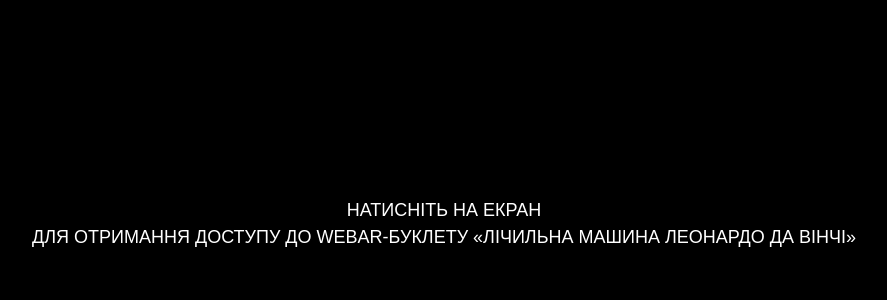
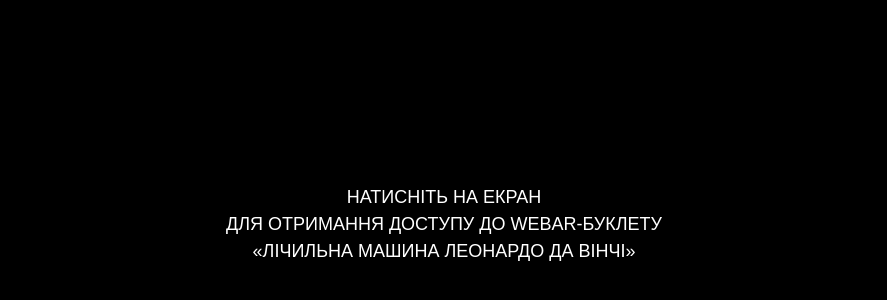
Before and after one commit to UndetectedMax/MyFirstProject, a plain HTML site: page index.html in a window 1280 px wide. Shown: the part 176-476 px from the top of the page, without its empty margins (196-1083 px from the left). Drawn offline with nearby package versions, Linux system fonts and the light colour scheme.

Commit message:
Changed by GitHub

```diff
--- a/index.html
+++ b/index.html
@@ -28,7 +28,9 @@
             ">
            Натисніть на екран
             <br>
-            для отримання доступу до WebAR-буклету «Лічильна машина Леонардо Да Вінчі»
+            для отримання доступу до WebAR-буклету
+            <br>
+            «Лічильна машина Леонардо Да Вінчі»
         </div>
     </div>
 
```
